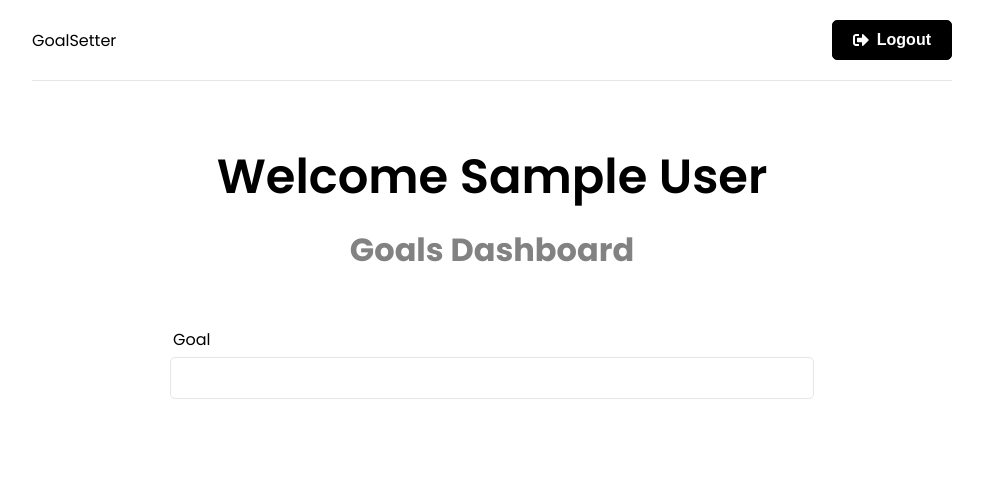
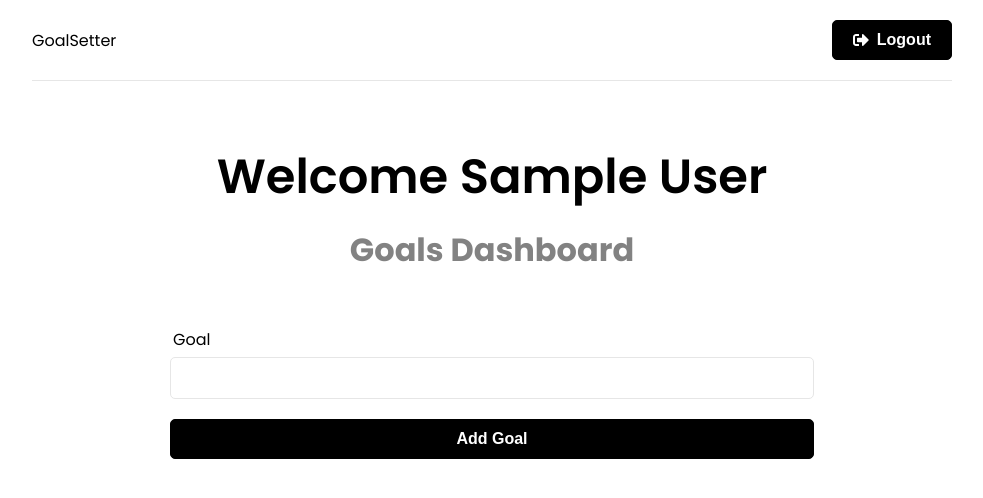
Before and after one commit to jaredgutkin/goalsetter-app, a React (Create React App) app in the folder frontend/: page / in a window 1280 px wide. Shown: the top 498 px of the page, without its empty margins (148-1131 px from the left). Built offline with nearby package versions, Linux system fonts and the light colour scheme; sample sign-in values are in the browser's storage.

Commit message:
goal form updated

```diff
--- a/frontend/package.json
+++ b/frontend/package.json
@@ -1,7 +1,7 @@
 {
   "name": "frontend",
   "version": "0.1.0",
-  "proxy": "http://localhost:5000",
+  "proxy": "http://localhost:5000/",
   "private": true,
   "dependencies": {
     "@reduxjs/toolkit": "^1.8.3",
--- a/frontend/src/components/GoalForm.jsx
+++ b/frontend/src/components/GoalForm.jsx
@@ -15,6 +15,9 @@
                 <input type="text" name='text' id='text' value={text}
                 onChange={(e) => setText(e.target.value)} />
             </div>
+            <div className="form-group">
+                <button className="btn btn-block" type='submit'>Add Goal</button>
+            </div>
         </form>
     </section>
   )
```
